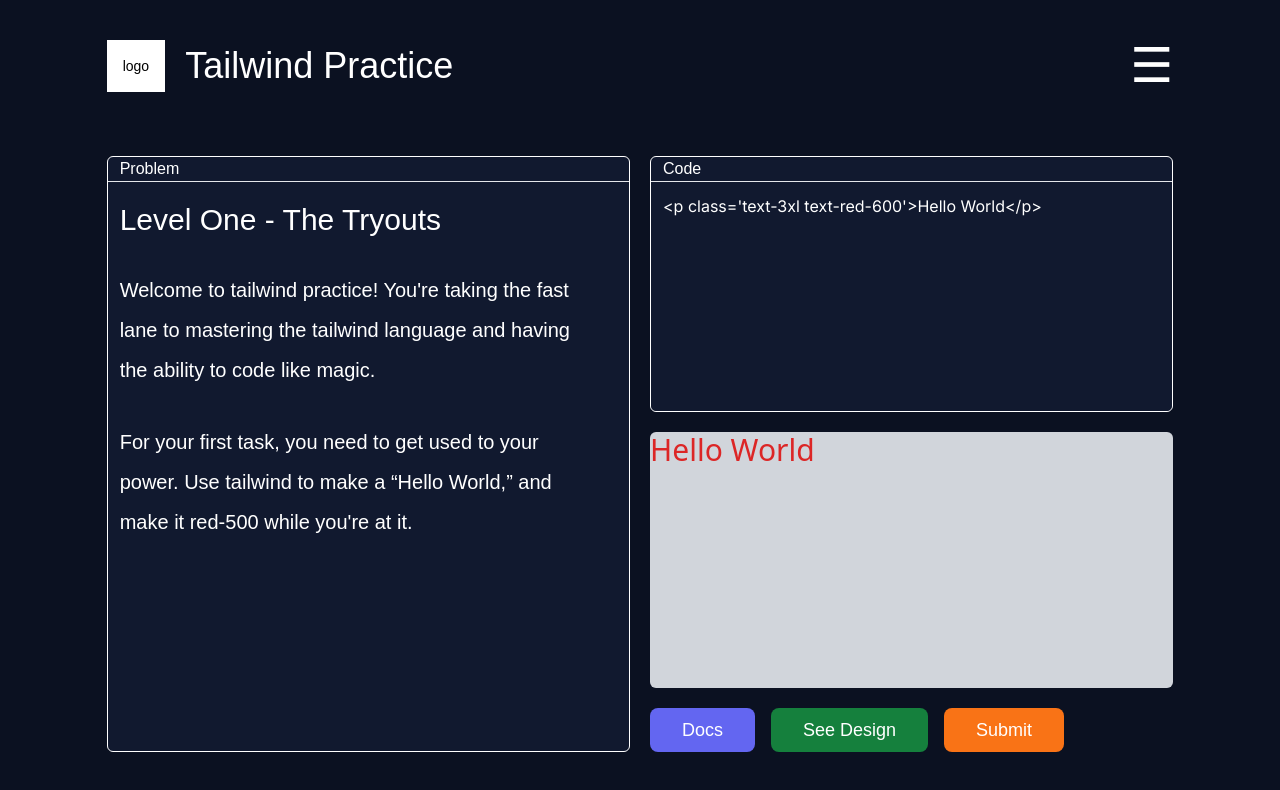
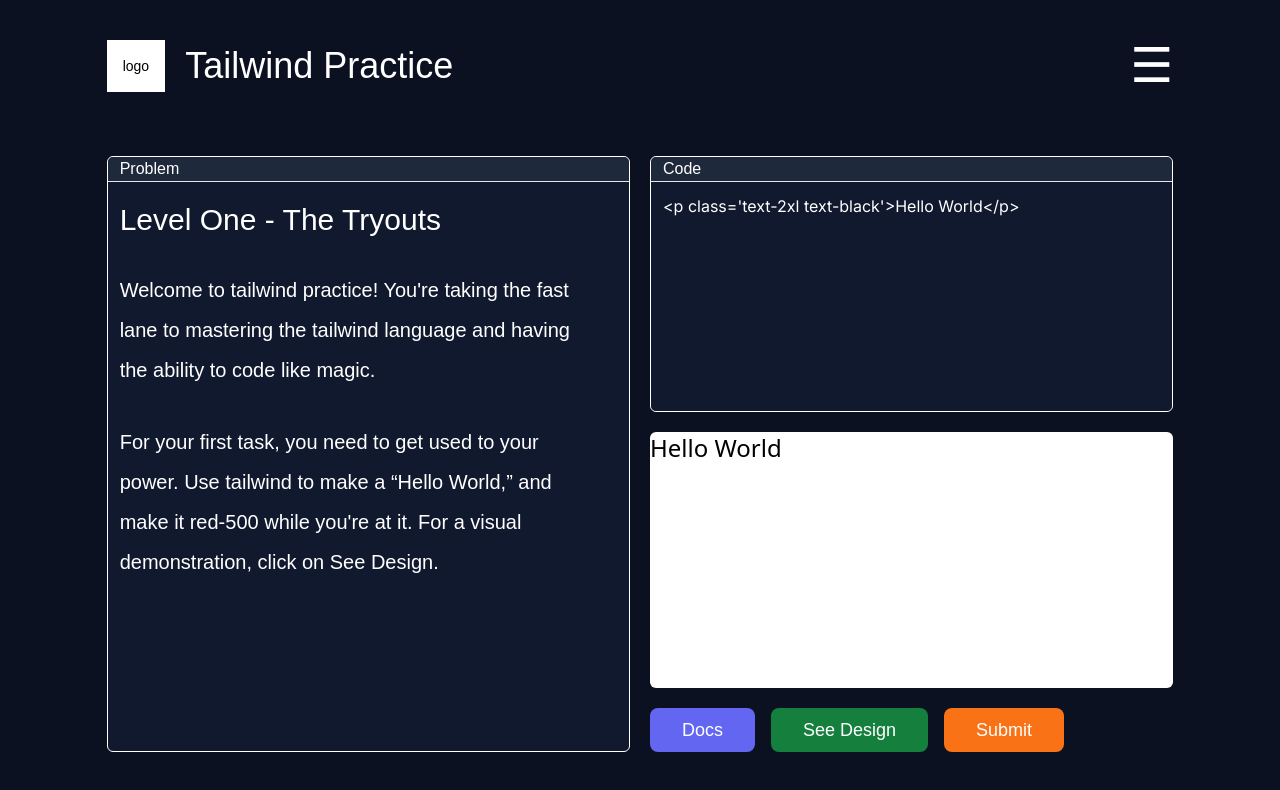
Before and after one commit to Larry-Larriee/next-llama, a Next.js app in the folder my-app/: page /levels/level1 in a window 1280 px wide. Shown: the top 790 px of the page. Built offline with nearby package versions, Linux system fonts and the light colour scheme.

Commit message:
See Design Functionality
Added a visual design component whenever the user clicks on the "See Design" button.

```diff
--- a/my-app/src/app/levels/level1/page.jsx
+++ b/my-app/src/app/levels/level1/page.jsx
@@ -64,7 +64,7 @@ export default function Level1() {
             levelNumber={"One"}
             levelTitle="The Tryouts"
             levelDescriptionOne="Welcome to tailwind practice! You're taking the fast lane to mastering the tailwind language and having the ability to code like magic."
-            levelDescriptionTwo="For your first task, you need to get used to your power. Use tailwind to make a “Hello World,” and make it red-500 while you're at it."
+            levelDescriptionTwo="For your first task, you need to get used to your power. Use tailwind to make a “Hello World,” and make it red-500 while you're at it. For a visual demonstration, click on See Design."
           />
 
           {/* We add states and changeStates in page.jsx because docs and submit need to effect the entire page, not just the area where the editor is (editor contains the buttons) */}
--- a/my-app/src/components/Editor.js
+++ b/my-app/src/components/Editor.js
@@ -1,11 +1,13 @@
 "use client"; // by default, files are treated like they're in a server environment
 
 import React, { useState, useRef } from "react";
+import LevelOne from "../assets/levels/levelOne.png";
+import LevelVisual from "./LevelVisual";
 
 export default function Editor({ changeDocsOpen, changeSubmitOpen }) {
   let tailwindInput = useRef();
   let [tailwindText, setTailwindText] = useState(
-    "<p class='text-3xl text-red-600'>Hello World</p>",
+    "<p class='text-2xl text-black'>Hello World</p>",
   );
 
   // when the user types, use the value of the input
@@ -17,10 +19,17 @@ export default function Editor({ changeDocsOpen, changeSubmitOpen }) {
   let header =
     "<head><meta charset='UTF-8'><meta name='viewport' content='width=device-width, initial-scale=1.0'><script src='https://cdn.tailwindcss.com'></script></head>  <style type='text/tailwindcss'>@layer utilities {.content-auto {content-visibility: auto;}}</style>";
 
+  const [designOpen, setDesignOpen] = useState(false);
+  let changeDesignOpen = () => {
+    setDesignOpen(!designOpen);
+  };
+
   return (
     <section className="flex w-1/2 flex-col gap-5">
       <section className="primary-color-5 flex h-64 flex-col rounded-md border border-white">
-        <p className="text-md border-b pl-3 text-white">Code</p>
+        <p className="text-md primary-color-4 rounded-t-md border-b pl-3 text-white">
+          Code
+        </p>
 
         <textarea
           type="text"
@@ -31,10 +40,14 @@ export default function Editor({ changeDocsOpen, changeSubmitOpen }) {
         />
       </section>
 
-      <iframe
-        className="h-64 rounded-md bg-gray-300"
-        srcDoc={header + tailwindText}
-      />
+      <section className="relative">
+        <iframe
+          className="h-64 w-full rounded-md bg-white"
+          srcDoc={header + tailwindText}
+        />
+
+        {designOpen && <LevelVisual levelVisualImage={LevelOne} />}
+      </section>
 
       <div className="flex gap-4">
         <p
@@ -43,7 +56,10 @@ export default function Editor({ changeDocsOpen, changeSubmitOpen }) {
         >
           Docs
         </p>
-        <p className="rounded-lg bg-green-700 px-8 py-2 text-lg text-white transition duration-200 ease-in-out hover:scale-105 hover:cursor-pointer">
+        <p
+          className="rounded-lg bg-green-700 px-8 py-2 text-lg text-white transition duration-200 ease-in-out hover:scale-105 hover:cursor-pointer"
+          onClick={() => changeDesignOpen()}
+        >
           See Design
         </p>
         <p
--- a/my-app/src/components/LevelHero.js
+++ b/my-app/src/components/LevelHero.js
@@ -8,7 +8,9 @@ export default function LevelHero({
 }) {
   return (
     <div className="primary-color-5 flex w-1/2 flex-col rounded-md border border-white">
-      <p className="text-md mb-5 border-b pl-3 text-white">Problem</p>
+      <p className="text-md primary-color-4 mb-5 rounded-t-md border-b pl-3 text-white">
+        Problem
+      </p>
 
       <section className="flex flex-col gap-8 pl-3">
         <p className="text-3xl text-white">
--- /dev/null
+++ b/my-app/src/components/LevelVisual.js
@@ -0,0 +1,14 @@
+import React from "react";
+import Image from "next/image";
+
+export default function LevelVisual({ levelVisualImage }) {
+  return (
+    <div className="absolute top-0 z-10 h-64 w-full rounded-md border border-white">
+      <Image
+        src={levelVisualImage}
+        alt="image"
+        className="h-full w-full rounded-md"
+      />
+    </div>
+  );
+}
```
Also changed, not shown: my-app/src/assets/levels/levelOne.png (added).
